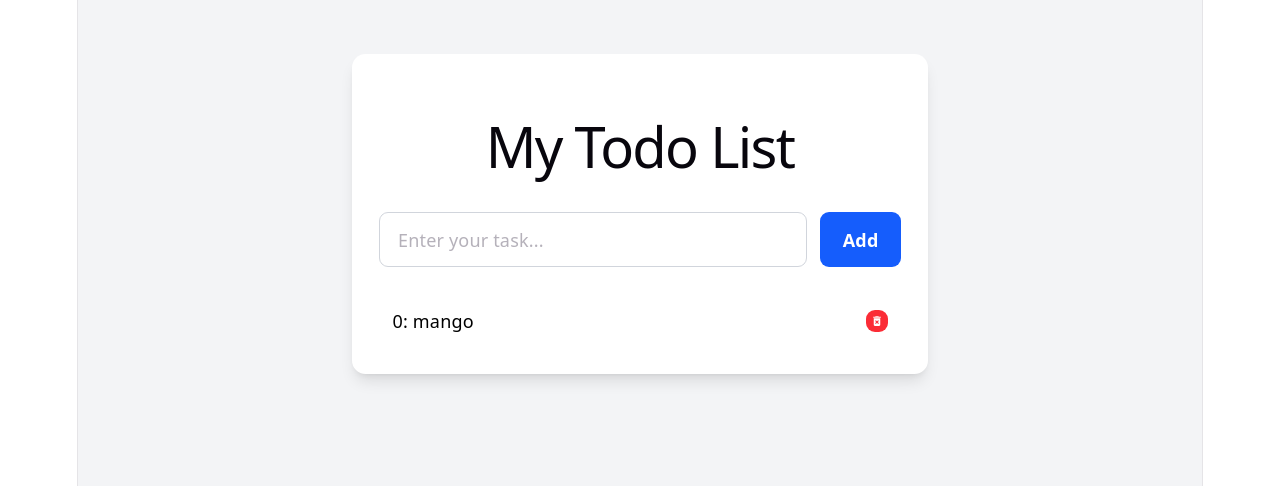
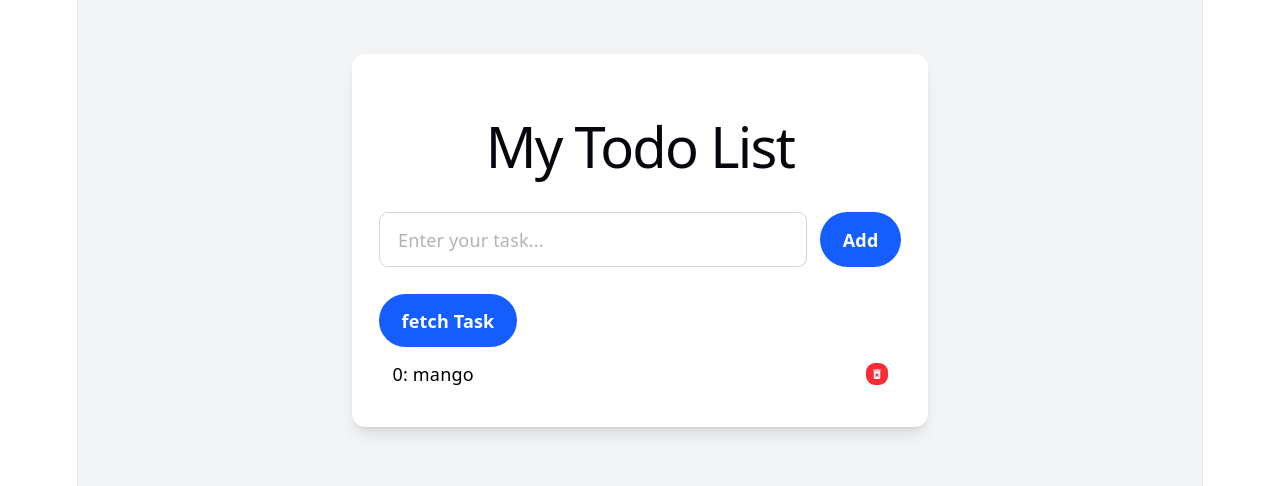
Before and after one commit to SandeepYadav-ai/Redux_TODO_Project, a React (Vite) app: page / in a window 1280 px wide. Shown: the top 486 px of the page. Built offline with nearby package versions, Linux system fonts and the light colour scheme.

Commit message:
Fetch and Add API Data from middleware thunk

```diff
--- a/package.json
+++ b/package.json
@@ -10,12 +10,14 @@
     "preview": "vite preview"
   },
   "dependencies": {
+    "@redux-devtools/extension": "^4.0.1",
     "@tailwindcss/vite": "^4.3.5",
     "react": "^19.3.1",
     "react-dom": "^19.3.1",
     "react-icons": "^5.7.0",
     "react-redux": "^9.3.1",
     "redux": "^5.0.1",
+    "redux-thunk": "^3.1.0",
     "tailwindcss": "^4.3.5"
   },
   "devDependencies": {
--- a/src/components/Todo.jsx
+++ b/src/components/Todo.jsx
@@ -1,6 +1,6 @@
 import { MdDeleteForever } from "react-icons/md";
 import { useSelector, useDispatch } from "react-redux";
-import { addTask, deleteTask } from "../store";
+import { addTask, deleteTask, fetchTask } from "../store";
 import { useState } from "react";
 
  export const Todo = ()=> {
@@ -22,6 +22,10 @@ import { useState } from "react";
       return dispatch(deleteTask(id))
     };
 
+    const handleFetchTask = ()=> {
+      return dispatch(fetchTask())
+    };
+
     return (
         <div className="min-h-screen bg-gray-100 px-4 py-12">
       <div className="mx-auto max-w-lg rounded-xl bg-white p-6 shadow-lg">
@@ -41,11 +45,15 @@ import { useState } from "react";
 
           <button
             type="submit"
-            className="rounded-lg bg-blue-600 px-5 py-3 font-semibold text-white hover:bg-blue-700"
+            className="rounded-full bg-blue-600 px-5 py-3 font-semibold text-white hover:bg-blue-700"
           >
             Add
           </button>
         </form>
+
+        <button
+          className="flex rounded-full bg-blue-600 px-5 py-3 font-semibold text-white hover:bg-blue-700"
+          onClick={handleFetchTask}>fetch Task</button>
 
         <ul className="space-x-3">
           {
--- a/src/store.jsx
+++ b/src/store.jsx
@@ -1,7 +1,10 @@
-import { createStore } from "redux";
+import { composeWithDevTools } from "@redux-devtools/extension";
+import { applyMiddleware, createStore } from "redux";
+import { thunk } from "redux-thunk";
 
 const ADD_TASK = "task/add"; //state/event
 const DELETE_TASK = "task/delete";
+const FETCH_TASKS = "task/fetch"
 
 const initialState = {
     task: [],
@@ -24,13 +27,18 @@ const tastReducer = (state = initialState, action)=> {
                 ...state,
                 task: updatedTask, //don't change old state "...state.task"
             };
+        case FETCH_TASKS:
+            return{
+                ...state,
+                task: [...state.task, ...action.payload],
+            };
 
         default:
             return state; //alway return new state here
     }
 };
 
-export const store = createStore(tastReducer);
+export const store = createStore(tastReducer, composeWithDevTools(applyMiddleware(thunk)));
 console.log(store);
 
 //console.log("initial :", store.getState());
@@ -55,3 +63,18 @@ console.log(store.getState());
 // store.dispatch({type: DELETE_TASK, payload: 1});
 store.dispatch(deleteTask(1));
 console.log(store.getState());
+
+export const fetchTask = () => {
+    return async (dispatch) => {
+        try {
+            const res = await fetch("https://jsonplaceholder.typicode.com/todos?_limit=3");
+            const task = await res.json();
+            console.log(res);
+
+            dispatch({type: FETCH_TASKS, payload: task.map((curTask)=> curTask.title),});
+        } catch (error) {
+            console.log(error);
+
+        }
+    };
+};
```
Also changed, not shown: 1 other file (tests, documents, lock files or other folders).
